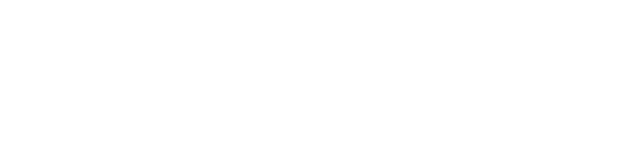
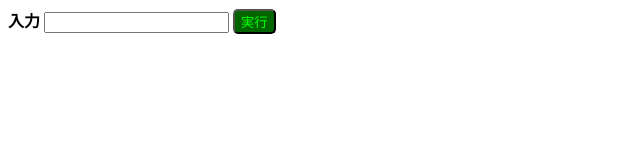
Before and after one commit to kamataryo/kadai-1, a plain HTML site: page kadai-7/index.html in a window 1280 px wide. Shown: the whole page, without its empty margins (0-640 px from the left). Drawn offline with Linux system fonts and the light colour scheme.

Commit message:
HTMLを追加

```diff
--- a/kadai-7/index.html
+++ b/kadai-7/index.html
@@ -1 +1,23 @@
 <html>
+    <head>
+        <style>
+            label,input,button{
+                <font-size:24px;
+            }
+            label{
+                font-weight:bold;
+                font-family:sans-serif;
+            }
+            button{
+                color:lime;
+                background-color:darkgreen;
+                border-radius:5px;
+            }
+         </style>
+    </head>
+    <body>
+       <label for="my-value">入力</label>
+        <input id="my-value" type="text" />
+        <button>実行</button>
+    </body>
+</html>
```
